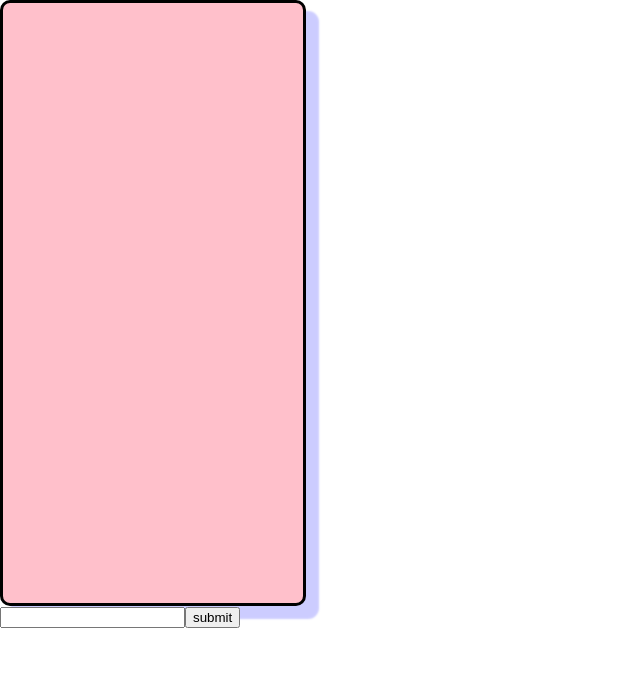
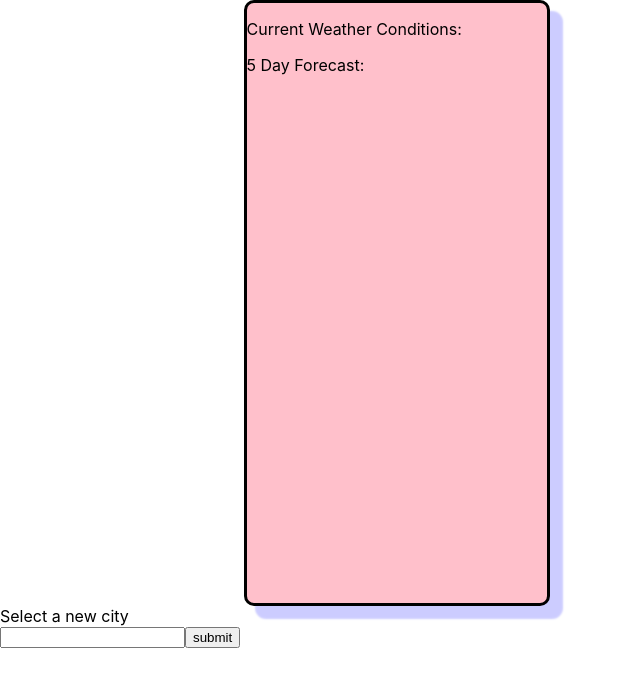
Before and after one commit to l-Rich/BonVoyage, a React (Create React App) app: page / in a window 1280 px wide. Shown: the top 686 px of the page, without its empty margins (0-640 px from the left). Built offline with nearby package versions, Linux system fonts and the light colour scheme.

Commit message:
eh. I like it I guess

```diff
--- a/src/App.css
+++ b/src/App.css
@@ -1,13 +1,9 @@
 .App {
   text-align: center;
 }
-
-
-.information {
-  background-image: url('./image/xxxl-clear-blue-sky-panorama-konradlew.jpg');
-
-  color: rgb(255, 0, 0);
-  height: 500vh
+.divContainter {
+  display: flex;
+  justify-content: space-around;
 }
 .mainDisplay{
   background-color: pink;
--- a/src/App.js
+++ b/src/App.js
@@ -6,14 +6,15 @@ function App() {
     <section>
       <div className='divContainter'>
         <div className='mainDisplay'>
-
+       <p>Current Weather Conditions:</p>
+       <p>5 Day Forecast:</p>
         </div>
         <div className='right-side'>
 
         </div>
       </div>
-      <div>
-      <form>
+      <div className='search'>
+      Select a new city <form>
         <input type="text" />
         <input type="submit" value="submit"></input>
     </form>
```
